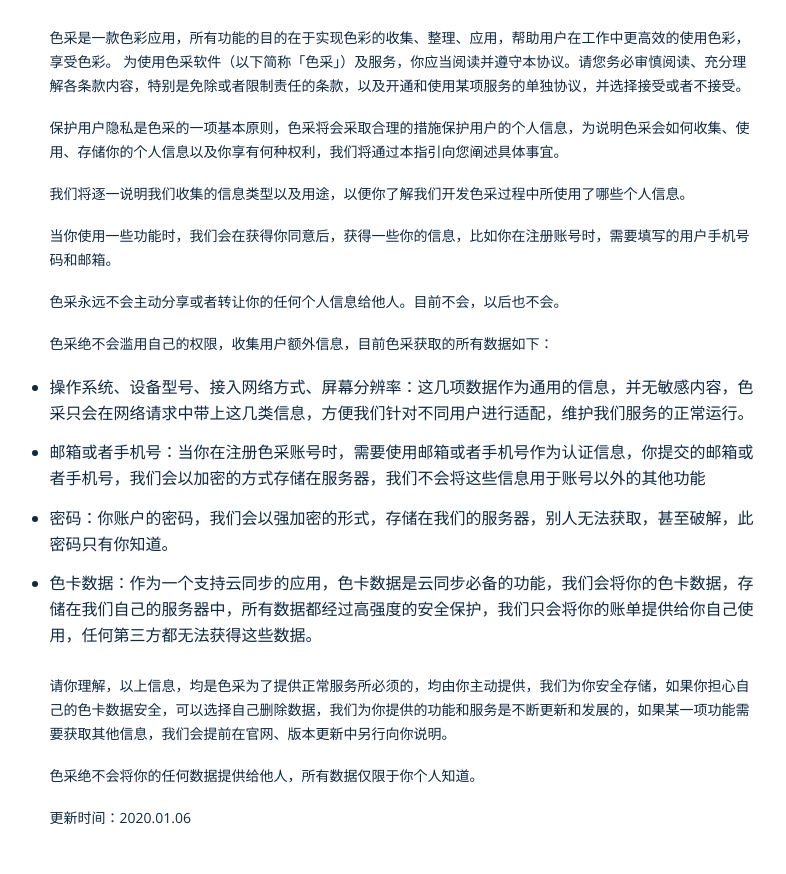
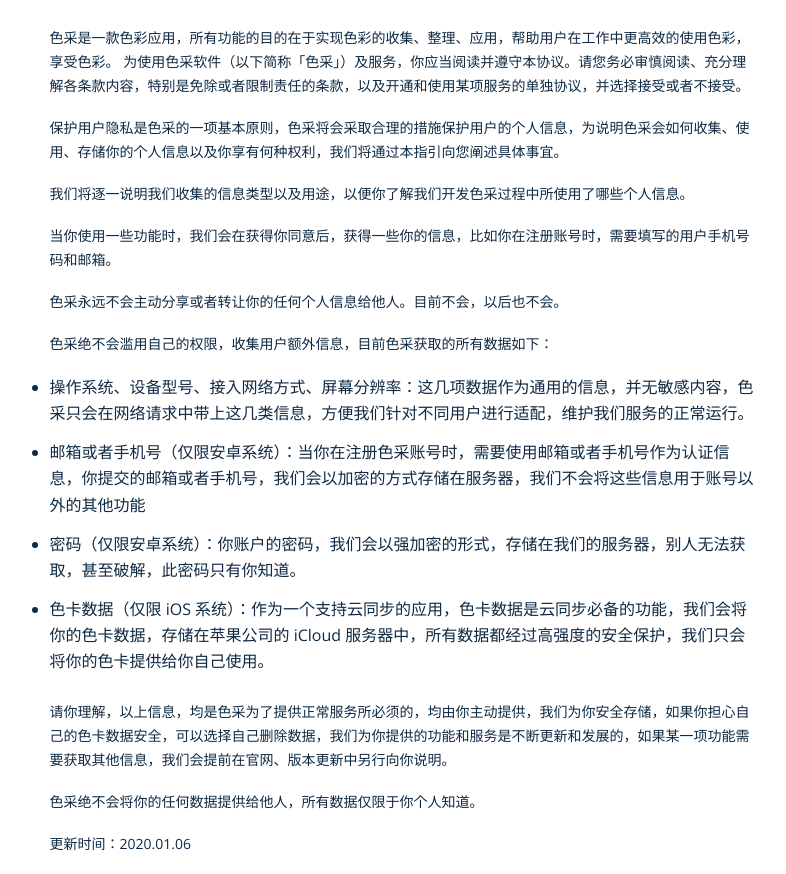
Before and after one commit to wizeyes-tech/color-collect, a Gatsby site: page /cn/privacy in a window 1280 px wide. Shown: the part 223-1097 px from the top of the page, without its empty margins (238-1024 px from the left). Built offline with nearby package versions, Linux system fonts and the light colour scheme; Gatsby itself is replaced by a stand-in of ours.

Commit message:
Updated privacy.

```diff
--- a/src/pages/cn/privacy.js
+++ b/src/pages/cn/privacy.js
@@ -24,9 +24,9 @@
         <p>色采绝不会滥用自己的权限，收集用户额外信息，目前色采获取的所有数据如下：</p>
         <ul>
           <li>操作系统、设备型号、接入网络方式、屏幕分辨率：这几项数据作为通用的信息，并无敏感内容，色采只会在网络请求中带上这几类信息，方便我们针对不同用户进行适配，维护我们服务的正常运行。</li>
-          <li>邮箱或者手机号：当你在注册色采账号时，需要使用邮箱或者手机号作为认证信息，你提交的邮箱或者手机号，我们会以加密的方式存储在服务器，我们不会将这些信息用于账号以外的其他功能</li>
-          <li>密码：你账户的密码，我们会以强加密的形式，存储在我们的服务器，别人无法获取，甚至破解，此密码只有你知道。</li>
-          <li>色卡数据：作为一个支持云同步的应用，色卡数据是云同步必备的功能，我们会将你的色卡数据，存储在我们自己的服务器中，所有数据都经过高强度的安全保护，我们只会将你的账单提供给你自己使用，任何第三方都无法获得这些数据。</li>
+          <li>邮箱或者手机号（仅限安卓系统）：当你在注册色采账号时，需要使用邮箱或者手机号作为认证信息，你提交的邮箱或者手机号，我们会以加密的方式存储在服务器，我们不会将这些信息用于账号以外的其他功能</li>
+          <li>密码（仅限安卓系统）：你账户的密码，我们会以强加密的形式，存储在我们的服务器，别人无法获取，甚至破解，此密码只有你知道。</li>
+          <li>色卡数据（仅限 iOS 系统）：作为一个支持云同步的应用，色卡数据是云同步必备的功能，我们会将你的色卡数据，存储在苹果公司的 iCloud 服务器中，所有数据都经过高强度的安全保护，我们只会将你的色卡提供给你自己使用。</li>
         </ul>
 
         <p>请你理解，以上信息，均是色采为了提供正常服务所必须的，均由你主动提供，我们为你安全存储，如果你担心自己的色卡数据安全，可以选择自己删除数据，我们为你提供的功能和服务是不断更新和发展的，如果某一项功能需要获取其他信息，我们会提前在官网、版本更新中另行向你说明。</p>
--- a/src/pages/cn/terms.js
+++ b/src/pages/cn/terms.js
@@ -33,7 +33,7 @@
         <p>本条款为的特别服务条款。请在接受使用会员订阅服务前务必审慎阅读、充分理解本条款的相应内容，并选择接受或不接受。与本条款有冲突的，以本条款为准。</p>
         <p>领取或经付费开启会员订阅服务后，你可以在相应服务期限内持续访问使用「色采」内所有功能服务。</p>
 
-        <h3>1.4.1 按月、按年订购服务</h3>
+        <h3>1.4.1 按月、按年订购服务（仅限 iOS）</h3>
         <ol>
           <li>开启按月、按年服务后，你所获得的服务期限分别为31个自然日、365个自然日。</li>
           <li>如你开通按月、按年服务后，则视为你授权「色采」在你已开通的会员订阅服务即将到期时，从你的自有充值账户、与微信读书帐号绑定的第三方支付账户、银行卡、通讯账号、iTunes账户（简称 "账户"）等代扣下一个计费周期的月卡服务费用。扣费时间为计费周期到期前24小时内。</li>
@@ -49,7 +49,7 @@
         <h3>1.4.2 永久购买</h3>
         <p>如你开通了永久购买，即代表你所获得的服务期限为无限期，即永久享受「色采」的功能服务。</p>
 
-        <h2>1.5付费服务</h2>
+        <h2>1.5 付费服务</h2>
         <p>1.5.1 你理解并同意，会员订阅服务为付费服务，「色采」将收取互联网增值服务使用费；你可以在相关服务页面查阅会员订阅服务具体期限及对应费用并自行选择服务的种类。开启会员订阅功能后，无论你是否在相应服务期限内实际使用该服务或访问电子内容，已支付的费用不支持退款。</p>
         <p>1.5.2 你理解并同意，色彩软件开发工作室有权自行决定并不时修订会员订阅服务相关的收费标准和规则，该类标准及规则一经发布即生效，并构成本条款的有效组成部分。如你不同意前述标准、规则及其修订，你有权停止使用会员订阅服务。你继续使用会员订阅服务即视为你同意相关内容。</p>
 
```
